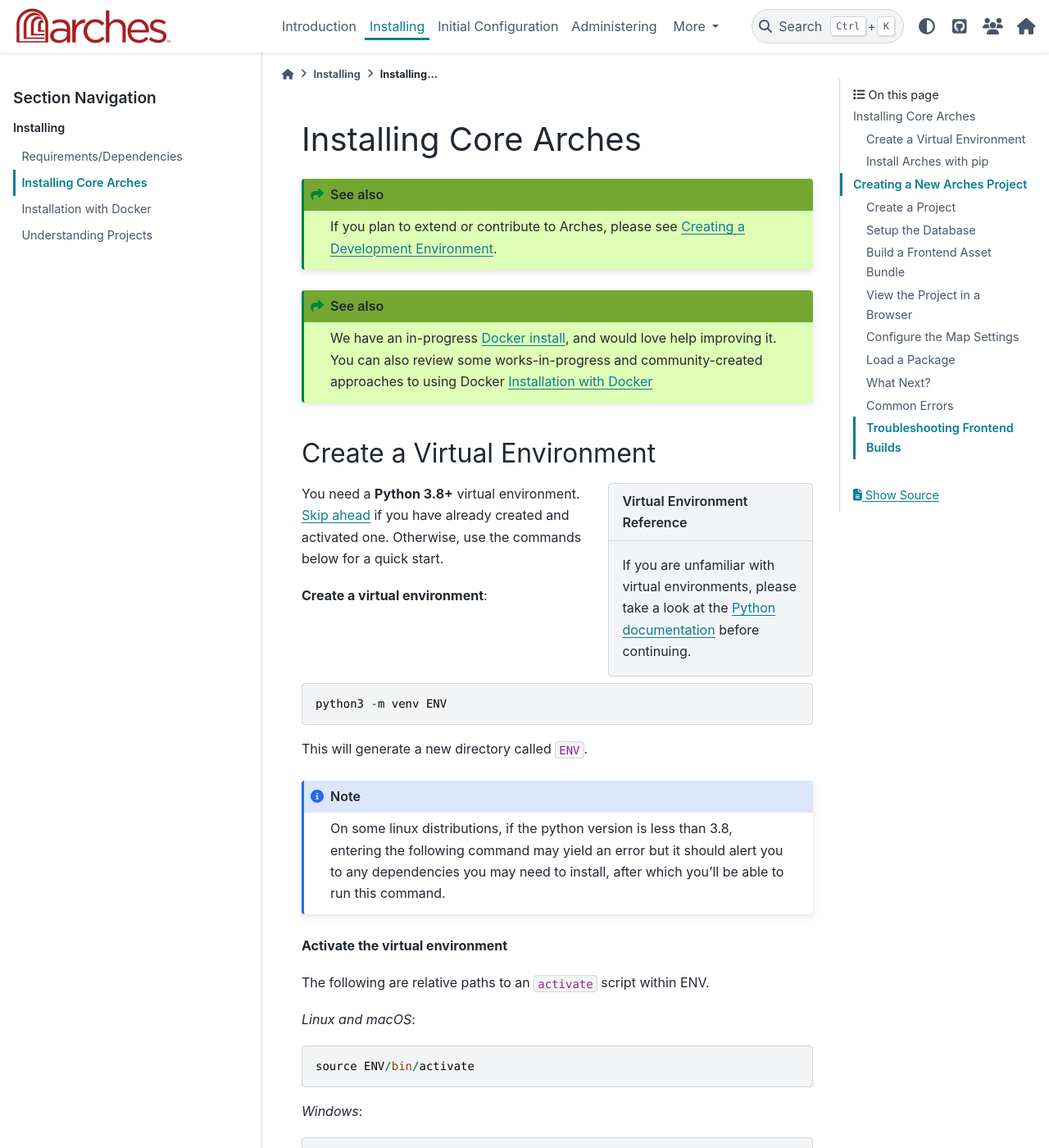
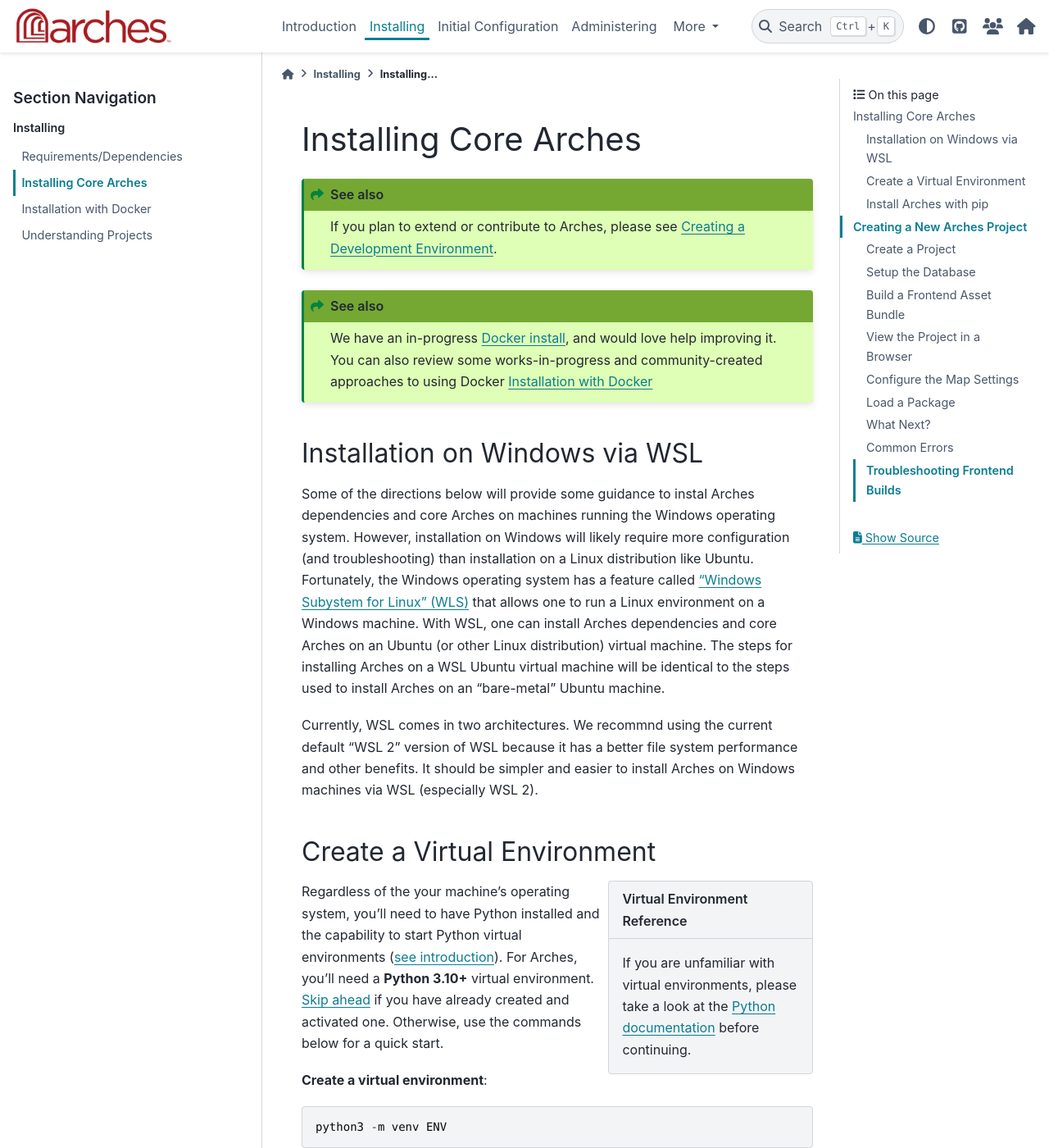
Before and after one commit to archesproject/arches-docs, a Sphinx documentation site: the page built from docs/installing/installation.rst, in a window 1280 px wide and 1400 px high. Shown: the whole window at 82% size. Built offline with Sphinx 7.4.7 and the PyData theme 0.15.4, drawn with Linux system fonts in a browser that asks for light colours.

Commit message:
Update installation.rst

```diff
--- a/docs/installing/installation.rst
+++ b/docs/installing/installation.rst
@@ -10,6 +10,15 @@
 
     We have an in-progress `Docker install <https://github.com/archesproject/arches/tree/master/docker>`_, and would love help improving it. You can also review some works-in-progress and community-created approaches to using Docker :ref:`Installation with Docker`
 
+
+Installation on Windows via WSL
+-------------------------------
+Some of the directions below will provide some guidance to instal Arches dependencies and core Arches on machines running the Windows operating system. However, installation on Windows will likely require more configuration (and troubleshooting) than installation on a Linux distribution like Ubuntu. Fortunately, the Windows operating system has a feature called `"Windows Subystem for Linux" (WLS) <https://learn.microsoft.com/en-us/windows/wsl/about>`_ that allows one to run a Linux environment on a Windows machine. With WSL, one can install Arches dependencies and core Arches on an Ubuntu (or other Linux distribution) virtual machine. The steps for installing Arches on a WSL Ubuntu virtual machine will be identical to the steps used to install Arches on an "bare-metal" Ubuntu machine.
+
+Currently, WSL comes in two architectures. We recommnd using the current default "WSL 2" version of WSL because it has a better file system performance and other benefits. It should be simpler and easier to install Arches on Windows machines via WSL (especially WSL 2).
+
+
+
 Create a Virtual Environment
 ----------------------------
 
@@ -17,7 +26,7 @@
 
     If you are unfamiliar with virtual environments, please take a look at the `Python documentation <https://docs.python.org/3.8/tutorial/venv.html>`_ before continuing.
 
-You need a **Python 3.8+** virtual environment. :ref:`Skip ahead <Install Arches with pip>` if you have already created and activated one. Otherwise, use the commands below for a quick start.
+Regardless of the your machine's operating system, you'll need to have Python installed and the capability to start Python virtual environments (`see introduction <https://realpython.com/python-virtual-environments-a-primer/>`_). For Arches, you'll need a **Python 3.10+** virtual environment. :ref:`Skip ahead <Install Arches with pip>` if you have already created and activated one. Otherwise, use the commands below for a quick start.
 
 **Create a virtual environment**::
 
```
